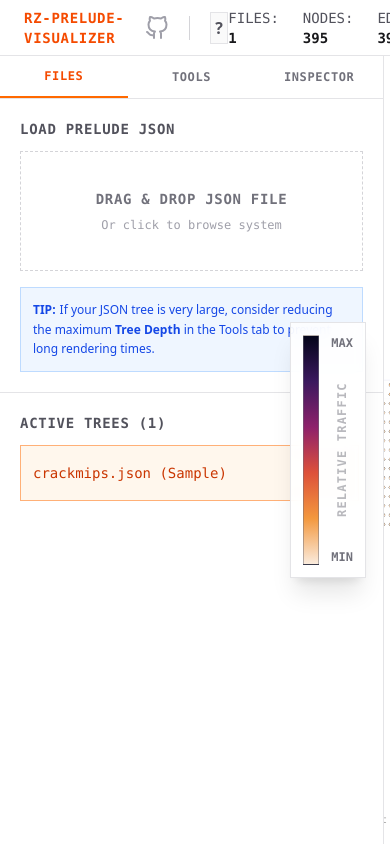
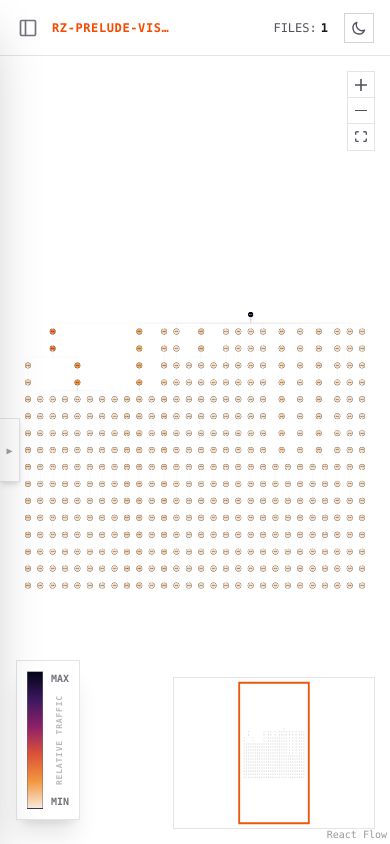
Before and after one commit to MrQuantum1915/rz-prelude-visualize, a Next.js app: page / in a window 390 px wide. Built offline with nearby package versions, Linux system fonts and the light colour scheme.

Commit message:
dynamic sidebar, responsive page for mobile

```diff
--- a/app/components/HeatmapLegend.tsx
+++ b/app/components/HeatmapLegend.tsx
@@ -15,17 +15,26 @@ export default function HeatmapLegend({ palette, isDark }: HeatmapLegendProps) {
     .join(', ');
 
   return (
-    <div className={`absolute right-6 top-1/2 -translate-y-1/2 z-50 flex flex-row h-64 border shadow-xl ${isDark ? 'border-zinc-800 bg-zinc-900/90' : 'border-zinc-200 bg-white/90'} p-3 backdrop-blur-sm pointer-events-none`}>
+    <div className={`
+      absolute z-20 flex flex-row border shadow-xl p-2.5 sm:p-3 backdrop-blur-sm pointer-events-none transition-all duration-300
+      ${isDark ? 'border-zinc-800 bg-zinc-900/90' : 'border-zinc-200 bg-white/90'}
+
+      /* Desktop layout */
+      md:right-6 md:top-1/2 md:-translate-y-1/2 md:h-64 md:bottom-auto md:left-auto
+
+      /* Mobile layout (bottom-left) */
+      max-md:left-4 max-md:bottom-6 max-md:h-40 max-md:top-auto max-md:-translate-y-0
+    `}>
       <div
         className="w-4 h-full border border-zinc-500/50"
         style={{
           background: `linear-gradient(to top, ${gradientString})`
         }}
       />
-      <div className={`flex flex-col justify-between ml-3 font-mono text-xs font-bold ${isDark ? 'text-zinc-400' : 'text-zinc-500'}`}>
+      <div className={`flex flex-col justify-between ml-2 sm:ml-3 font-mono text-[10px] sm:text-xs font-bold ${isDark ? 'text-zinc-400' : 'text-zinc-500'}`}>
         <div>MAX</div>
         <div
-          className="uppercase tracking-widest text-xs opacity-50 flex-1 flex items-center justify-center"
+          className="uppercase tracking-widest text-[8px] sm:text-xs opacity-50 flex-1 flex items-center justify-center"
           style={{ writingMode: 'vertical-rl', transform: 'rotate(180deg)' }}
         >
           Relative Traffic
--- a/app/components/HelpModal.tsx
+++ b/app/components/HelpModal.tsx
@@ -14,7 +14,8 @@ export default function HelpModal({ isOpen, onClose, isDark }: HelpModalProps) {
       <div className={`relative w-full max-w-2xl max-h-[85vh] overflow-y-auto border shadow-2xl p-8 rounded-none ${isDark ? 'bg-[#0c0c0e] border-zinc-700 text-zinc-300' : 'bg-white border-zinc-300 text-zinc-700'}`}>
         <button
           onClick={onClose}
-          className="absolute top-4 right-4 text-2xl font-sans hover:text-orange-500 transition-colors"
+          title="Close Guide"
+          className="font-bold text-xl absolute top-6 right-4 text-zinc-400 dark:text-zinc-500 hover:text-red-500 dark:hover:text-red-400 px-2 py-1 text-sm hover:bg-zinc-50 dark:hover:bg-zinc-900 border border-transparent hover:border-red-200 dark:hover:border-red-900/60 rounded-none transition-all font-sans cursor-pointer"
         >
           ✕
         </button>
--- a/app/components/sidebar/Sidebar.tsx
+++ b/app/components/sidebar/Sidebar.tsx
@@ -8,6 +8,9 @@ import { LoadedFile, CircleNodeData } from '../../types/tree';
 type Tab = 'FILES' | 'TOOLS' | 'INSPECT';
 
 interface SidebarProps {
+  isOpen: boolean;
+  onToggle: () => void;
+  onOpenHelp: () => void;
   files: LoadedFile[];
   selectedFileId: string;
   isDragging: boolean;
@@ -37,38 +40,54 @@ export default function Sidebar(props: SidebarProps) {
   const [activeTab, setActiveTab] = useState<Tab>('FILES');
 
   return (
-    <aside className="w-96 border-r border-zinc-200 dark:border-zinc-800 flex flex-col bg-white dark:bg-[#08080a] shrink-0 h-full overflow-hidden">
+    <aside className={`
+      flex flex-col bg-white dark:bg-[#08080a] shrink-0 h-full overflow-hidden transition-all duration-300 ease-in-out
+
+      /* Desktop layout (md and up) */
+      md:relative md:border-r md:border-zinc-200 md:dark:border-zinc-800
+      ${props.isOpen ? 'md:w-96 md:opacity-100' : 'md:w-0 md:opacity-0 md:border-r-0 pointer-events-none'}
+
+      /* Mobile layout (under md) */
+      max-md:fixed max-md:top-0 max-md:left-0 max-md:z-40 max-md:w-[280px] max-md:shadow-2xl max-md:border-r max-md:border-zinc-200 max-md:dark:border-zinc-800
+      ${props.isOpen ? 'max-md:translate-x-0' : 'max-md:-translate-x-full'}
+    `}>
       {/* Tab Navigation */}
-      <div className="flex border-b border-zinc-200 dark:border-zinc-800 shrink-0 bg-white dark:bg-transparent">
+      <div className="flex items-center border-b border-zinc-200 dark:border-zinc-800 shrink-0 bg-white dark:bg-transparent pr-2">
         <button
           onClick={() => setActiveTab('FILES')}
-          className={`flex-1 py-3 text-xs font-bold uppercase tracking-wider transition-colors ${
-            activeTab === 'FILES'
+          className={`flex-1 py-3 text-xs font-bold uppercase tracking-wider transition-colors ${activeTab === 'FILES'
               ? 'bg-white dark:bg-[#1a0f0a] text-orange-600 dark:text-orange-400 border-b-2 border-orange-500'
               : 'text-zinc-500 hover:text-zinc-800 dark:hover:text-zinc-300 hover:bg-zinc-50 dark:hover:bg-zinc-900'
-          }`}
+            }`}
         >
           Files
         </button>
         <button
           onClick={() => setActiveTab('TOOLS')}
-          className={`flex-1 py-3 text-xs font-bold uppercase tracking-wider transition-colors ${
-            activeTab === 'TOOLS'
+          className={`flex-1 py-3 text-xs font-bold uppercase tracking-wider transition-colors ${activeTab === 'TOOLS'
               ? 'bg-white dark:bg-[#1a0f0a] text-orange-600 dark:text-orange-400 border-b-2 border-orange-500'
               : 'text-zinc-500 hover:text-zinc-800 dark:hover:text-zinc-300 hover:bg-zinc-50 dark:hover:bg-zinc-900'
-          }`}
+            }`}
         >
           Tools
         </button>
         <button
           onClick={() => setActiveTab('INSPECT')}
-          className={`flex-1 py-3 text-xs font-bold uppercase tracking-wider transition-colors ${
-            activeTab === 'INSPECT'
+          className={`flex-1 py-3 text-xs font-bold uppercase tracking-wider transition-colors ${activeTab === 'INSPECT'
               ? 'bg-white dark:bg-[#1a0f0a] text-orange-600 dark:text-orange-400 border-b-2 border-orange-500'
               : 'text-zinc-500 hover:text-zinc-800 dark:hover:text-zinc-300 hover:bg-zinc-50 dark:hover:bg-zinc-900'
-          }`}
+            }`}
         >
           Inspector
+        </button>
+
+        {/* Close Button on Mobile inside the tab bar */}
+        <button
+          onClick={props.onToggle}
+          title="Close Sidebar"
+          className="text-zinc-400 dark:text-zinc-500 hover:text-red-500 dark:hover:text-red-400 px-2 py-1 text-sm hover:bg-zinc-50 dark:hover:bg-zinc-900 border border-transparent hover:border-red-200 dark:hover:border-red-900/60 rounded-none transition-all font-sans md:hidden ml-1.5 cursor-pointer"
+        >
+          ✕
         </button>
       </div>
 
@@ -110,6 +129,34 @@ export default function Sidebar(props: SidebarProps) {
           />
         )}
       </div>
+
+      {/* Mobile-only Sidebar Footer */}
+      <div className="p-4 border-t border-zinc-200 dark:border-zinc-800 bg-zinc-50/50 dark:bg-zinc-900/10 flex items-center justify-between shrink-0 text-xs text-zinc-500 md:hidden font-mono">
+        <button
+          onClick={props.onOpenHelp}
+          className="hover:text-orange-500 transition-colors font-bold font-sans cursor-pointer"
+        >
+          HELP (?)
+        </button>
+        <a
+          href="https://github.com/MrQuantum1915/rz-prelude-visualize"
+          target="_blank"
+          rel="noopener noreferrer"
+          className="hover:text-orange-500 transition-colors"
+        >
+          GITHUB
+        </a>
+      </div>
+
+      {/* Desktop-only Sidebar Footer */}
+      <div className="py-2.5 px-4 border-t border-zinc-200 dark:border-zinc-800 bg-zinc-50/20 dark:bg-[#0c0c0e]/30 flex items-center justify-between shrink-0 text-[10px] text-zinc-400 dark:text-zinc-500 font-mono hidden md:flex">
+        <span>TOGGLE SIDEBAR</span>
+        <span>
+          <kbd className="bg-zinc-100 dark:bg-zinc-900 border border-zinc-200 dark:border-zinc-800 px-1.5 py-0.5 rounded-sm">Ctrl</kbd>
+          <span> + </span>
+          <kbd className="bg-zinc-100 dark:bg-zinc-900 border border-zinc-200 dark:border-zinc-800 px-1.5 py-0.5 rounded-sm">B</kbd>
+        </span>
+      </div>
     </aside>
   );
 }
--- a/app/page.tsx
+++ b/app/page.tsx
@@ -47,8 +47,37 @@ export default function Home() {
   const [isHeatmap, setIsHeatmap] = useState<boolean>(true);
   const [heatmapPalette, setHeatmapPalette] = useState<string>("rocket");
   const [isHelpOpen, setIsHelpOpen] = useState<boolean>(false);
+  const [isSidebarOpen, setIsSidebarOpen] = useState<boolean>(true);
 
-  // Retro CLI Loading character effect
+  // Auto-collapse sidebar on mount if screen is small
+  useEffect(() => {
+    if (typeof window !== "undefined" && window.innerWidth < 768) {
+      setIsSidebarOpen(false);
+    }
+  }, []);
+
+  // Keyboard shortcut for toggling sidebar (Ctrl + B)
+  useEffect(() => {
+    const handleKeyDown = (e: KeyboardEvent) => {
+      const activeEl = document.activeElement;
+      if (
+        activeEl && (
+          activeEl.tagName === "INPUT" ||
+          activeEl.tagName === "TEXTAREA" ||
+          (activeEl as HTMLElement).isContentEditable
+        )
+      ) {
+        return;
+      }
+      if ((e.ctrlKey || e.metaKey) && e.key.toLowerCase() === "b") {
+        e.preventDefault();
+        setIsSidebarOpen((prev) => !prev);
+      }
+    };
+    window.addEventListener("keydown", handleKeyDown);
+    return () => window.removeEventListener("keydown", handleKeyDown);
+  }, []);
+
   useEffect(() => {
     if (!loading) return;
     const chars = ["/", "-", "\\", "|"];
@@ -225,27 +254,48 @@ export default function Home() {
   const activeFile = files.find((f) => f.id === selectedFileId);
 
   return (
-    <div className={`h-screen w-screen flex flex-col overflow-hidden font-mono select-none transition-colors ${isDark ? "dark bg-zinc-950 text-zinc-100" : "bg-white text-zinc-900"}`}>
+    <div className={`h-screen w-screen flex flex-col overflow-hidden font-mono transition-colors ${isDark ? "dark bg-zinc-950 text-zinc-100" : "bg-white text-zinc-900"}`}>
       <HelpModal isOpen={isHelpOpen} onClose={() => setIsHelpOpen(false)} isDark={isDark} />
-      <header className="h-14 border-b border-zinc-200 dark:border-zinc-800 flex items-center justify-between px-6 bg-white dark:bg-zinc-900/40 shrink-0">
-        <div className="flex items-center gap-4">
-          <span className="font-bold text-sm tracking-wider text-orange-600 dark:text-orange-500">
+
+      {/* Mobile Backdrop Overlay */}
+      {isSidebarOpen && (
+        <div
+          className="fixed inset-0 bg-black/40 backdrop-blur-xs z-30 md:hidden transition-opacity duration-300"
+          onClick={() => setIsSidebarOpen(false)}
+        />
+      )}
+
+      <header className="h-14 border-b border-zinc-200 dark:border-zinc-800 flex items-center justify-between px-4 sm:px-6 bg-white dark:bg-zinc-900/40 shrink-0">
+        <div className="flex items-center gap-2 sm:gap-4">
+          <button
+            onClick={() => setIsSidebarOpen(!isSidebarOpen)}
+            className="p-1.5 -ml-1 text-zinc-500 hover:text-orange-500 dark:hover:text-orange-400 hover:bg-zinc-100 dark:hover:bg-zinc-800 transition-colors cursor-pointer flex items-center justify-center"
+            title="Toggle Sidebar (Ctrl+B)"
+          >
+            <svg className="w-5 h-5" viewBox="0 0 24 24" fill="none" stroke="currentColor" strokeWidth="2" strokeLinecap="round" strokeLinejoin="round">
+              <rect x="3" y="3" width="18" height="18" rx="1.5" />
+              <path d="M9 3v18" />
+            </svg>
+          </button>
+
+          <span className="font-bold text-xs sm:text-sm tracking-wider text-orange-600 dark:text-orange-500 truncate max-w-[120px] xs:max-w-[180px] sm:max-w-none">
             RZ-PRELUDE-VISUALIZER
           </span>
           <a
             href="https://github.com/MrQuantum1915/rz-prelude-visualize"
             target="_blank"
             rel="noopener noreferrer"
-            className="text-zinc-400 hover:text-zinc-600 dark:hover:text-zinc-300 transition-colors"
+            className="text-zinc-400 hover:text-zinc-600 dark:hover:text-zinc-300 transition-colors hidden sm:inline-block"
+            title="GitHub Repository"
           >
-            <svg viewBox="0 0 24 24" width="24" height="24" stroke="currentColor" strokeWidth="2" fill="none" strokeLinecap="round" strokeLinejoin="round"><path d="M9 19c-5 1.5-5-2.5-7-3m14 6v-3.87a3.37 3.37 0 0 0-.94-2.61c3.14-.35 6.44-1.54 6.44-7A5.44 5.44 0 0 0 20 4.77 5.07 5.07 0 0 0 19.91 1S18.73.65 16 2.48a13.38 13.38 0 0 0-7 0C6.27.65 5.09 1 5.09 1A5.07 5.07 0 0 0 5 4.77a5.44 5.44 0 0 0-1.5 3.78c0 5.42 3.3 6.61 6.44 7A3.37 3.37 0 0 0 9 18.13V22"></path></svg>
+            <svg viewBox="0 0 24 24" width="20" height="20" stroke="currentColor" strokeWidth="2" fill="none" strokeLinecap="round" strokeLinejoin="round"><path d="M9 19c-5 1.5-5-2.5-7-3m14 6v-3.87a3.37 3.37 0 0 0-.94-2.61c3.14-.35 6.44-1.54 6.44-7A5.44 5.44 0 0 0 20 4.77 5.07 5.07 0 0 0 19.91 1S18.73.65 16 2.48a13.38 13.38 0 0 0-7 0C6.27.65 5.09 1 5.09 1A5.07 5.07 0 0 0 5 4.77a5.44 5.44 0 0 0-1.5 3.78c0 5.42 3.3 6.61 6.44 7A3.37 3.37 0 0 0 9 18.13V22"></path></svg>
           </a>
 
-          <div className="w-px h-6 bg-zinc-300 dark:bg-zinc-800 mx-1"></div>
+          <div className="hidden sm:block w-px h-6 bg-zinc-300 dark:bg-zinc-800 mx-1"></div>
 
           <button
             onClick={() => setIsHelpOpen(true)}
-            className="w-8 h-8 flex items-center justify-center border border-zinc-200 dark:border-zinc-800 bg-zinc-50 dark:bg-zinc-900 text-zinc-600 dark:text-zinc-400 hover:text-orange-500 dark:hover:text-orange-400 hover:border-orange-500/50 transition-all font-bold font-sans"
+            className="w-8 h-8 flex items-center justify-center border border-zinc-200 dark:border-zinc-800 bg-zinc-50 dark:bg-zinc-900 text-zinc-600 dark:text-zinc-400 hover:text-orange-500 dark:hover:text-orange-400 hover:border-orange-500/50 transition-all font-bold font-sans hidden sm:flex"
             title="Help & Features"
           >
             ?
@@ -253,20 +303,20 @@ export default function Home() {
         </div>
 
         {/* Global Statistics Bar */}
-        <div className="flex items-center gap-6 text-sm text-zinc-600 dark:text-zinc-300">
-          <div>
-            FILES:{" "}
+        <div className="flex items-center gap-3 sm:gap-6 text-xs sm:text-sm text-zinc-600 dark:text-zinc-300">
+          <div className="flex items-center gap-1" title="Active Files">
+            <span>FILES:</span>
             <span className="text-zinc-900 dark:text-white font-bold">{files.length}</span>
           </div>
-          <div>
-            NODES:{" "}
+          <div className="hidden sm:flex items-center gap-1" title="Nodes Count">
+            <span>NODES:</span>
             <span className="text-zinc-900 dark:text-white font-bold">{nodes.length}</span>
           </div>
-          <div>
-            EDGES:{" "}
+          <div className="hidden sm:flex items-center gap-1" title="Edges Count">
+            <span>EDGES:</span>
             <span className="text-zinc-900 dark:text-white font-bold">{edges.length}</span>
           </div>
-          <div className="flex items-center gap-2">
+          <div className="hidden md:flex items-center gap-2">
             TOTAL ANALYZED:{" "}
             {activeFile ? (
               <span className="text-orange-600 dark:text-orange-400 font-bold">
@@ -280,7 +330,7 @@ export default function Home() {
           </div>
           <button
             onClick={() => setIsDark(!isDark)}
-            className="ml-2 p-1.5 border border-zinc-300 dark:border-zinc-700 rounded-none bg-white dark:bg-zinc-800 text-zinc-600 dark:text-zinc-300 hover:text-zinc-900 dark:hover:text-white transition-colors flex items-center justify-center"
+            className="ml-1 sm:ml-2 p-1.5 border border-zinc-300 dark:border-zinc-700 rounded-none bg-white dark:bg-zinc-800 text-zinc-600 dark:text-zinc-300 hover:text-zinc-900 dark:hover:text-white transition-colors flex items-center justify-center cursor-pointer"
             title="Toggle Light/Dark Mode"
           >
             {isDark ? (
@@ -299,6 +349,9 @@ export default function Home() {
       {/* Main workspace container */}
       <div className="flex-1 flex flex-row overflow-hidden relative">
         <Sidebar
+          isOpen={isSidebarOpen}
+          onToggle={() => setIsSidebarOpen(!isSidebarOpen)}
+          onOpenHelp={() => setIsHelpOpen(true)}
           files={files}
           selectedFileId={selectedFileId}
           isDragging={isDragging}
@@ -326,6 +379,17 @@ export default function Home() {
 
         {/* Main Content Area */}
         <main className="flex-1 h-full bg-white dark:bg-zinc-950 relative transition-colors">
+          {/* Floating Toggle Sidebar Tab when collapsed */}
+          {!isSidebarOpen && (
+            <button
+              onClick={() => setIsSidebarOpen(true)}
+              className="absolute left-0 top-1/2 -translate-y-1/2 z-20 w-5 h-16 bg-white dark:bg-zinc-900 border border-l-0 border-zinc-200 dark:border-zinc-800 hover:border-orange-500/50 hover:text-orange-500 text-zinc-400 flex items-center justify-center transition-all shadow-md group cursor-pointer"
+              title="Expand Sidebar (Ctrl+B)"
+            >
+              <span className="text-[10px] group-hover:scale-125 transition-transform">▶</span>
+            </button>
+          )}
+
           {files.length === 0 ? (
             <div className="absolute inset-0 flex flex-col items-center justify-center text-center p-6 bg-white dark:bg-zinc-950 z-10 font-mono border border-transparent transition-colors">
               <div className="text-zinc-400 dark:text-zinc-600 text-xs mb-3">
```
Also changed, not shown: 1 other file (tests, documents, lock files or other folders).
